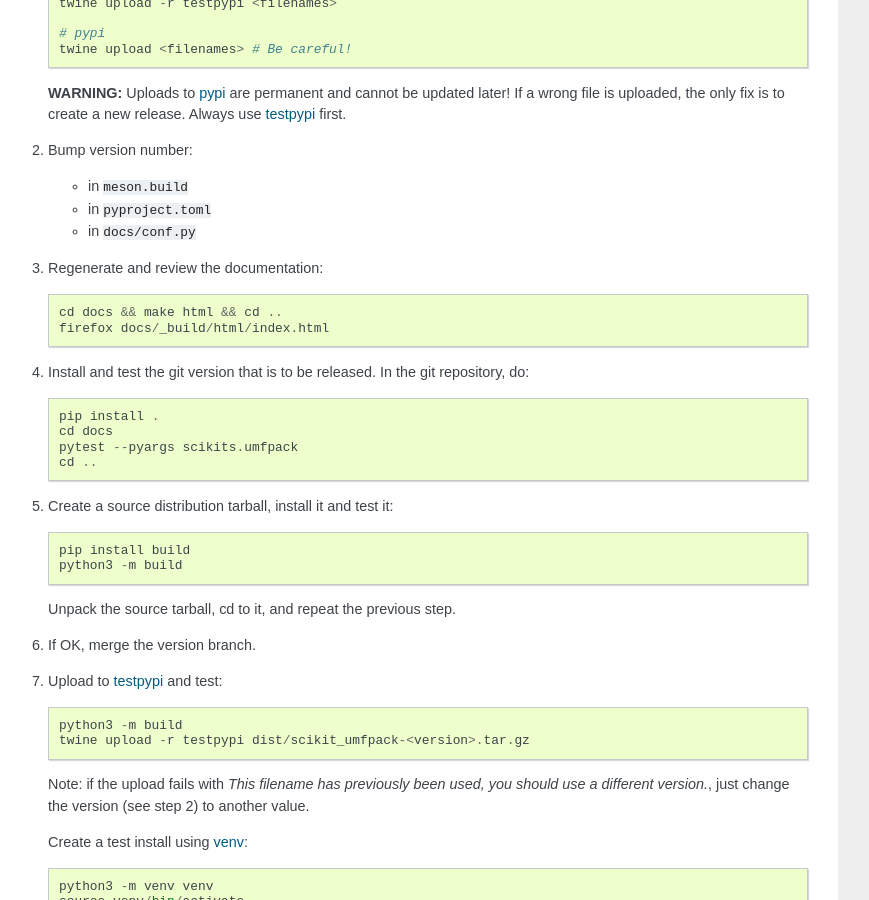
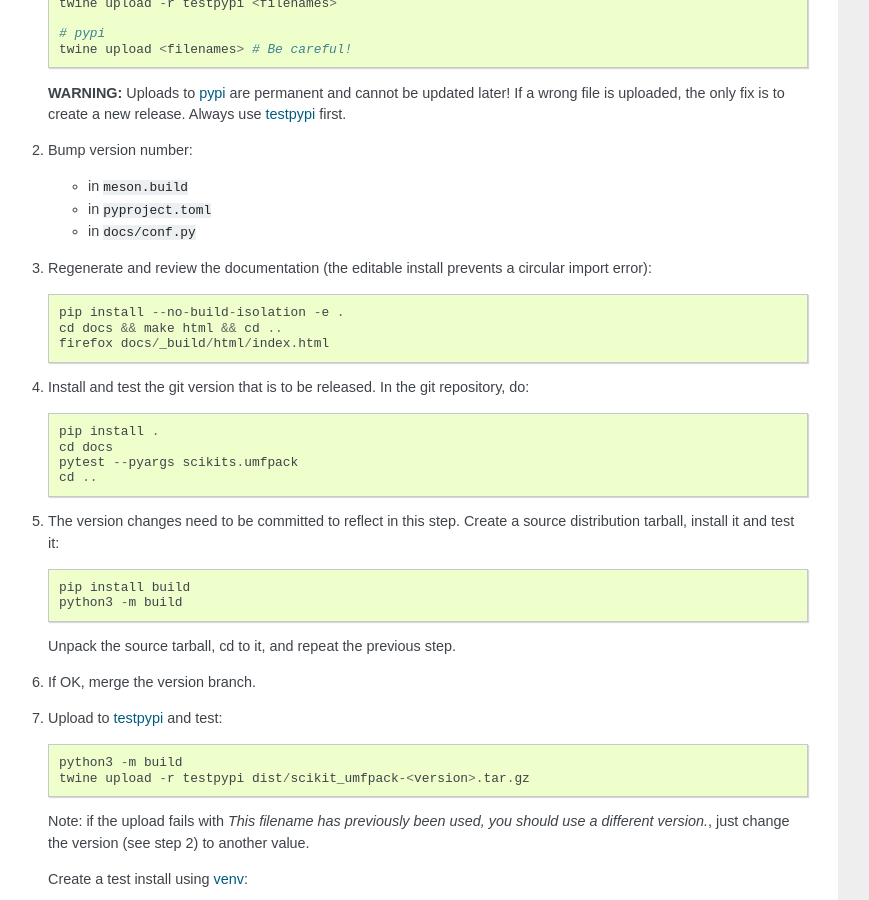
Before and after one commit to scikit-umfpack/scikit-umfpack, a Sphinx documentation site: the page built from docs/release.rst, in a window 1280 px wide and 900 px high, scrolled down 606 px. Shown: the whole window, without its empty margins (22-891 px from the left). Built offline with Sphinx 7.4.7, drawn with Linux system fonts in a browser that asks for light colours.

Commit message:
DOCS: update release tasks

```diff
--- a/docs/release.rst
+++ b/docs/release.rst
@@ -46,8 +46,10 @@ Release Tasks
    - in ``pyproject.toml``
    - in ``docs/conf.py``
 
-#. Regenerate and review the documentation::
+#. Regenerate and review the documentation (the editable install prevents a
+   circular import error)::
 
+     pip install --no-build-isolation -e .
      cd docs && make html && cd ..
      firefox docs/_build/html/index.html
 
@@ -59,7 +61,8 @@ Release Tasks
      pytest --pyargs scikits.umfpack
      cd ..
 
-#. Create a source distribution tarball, install it and test it::
+#. The version changes need to be committed to reflect in this step.
+   Create a source distribution tarball, install it and test it::
 
      pip install build
      python3 -m build
```
